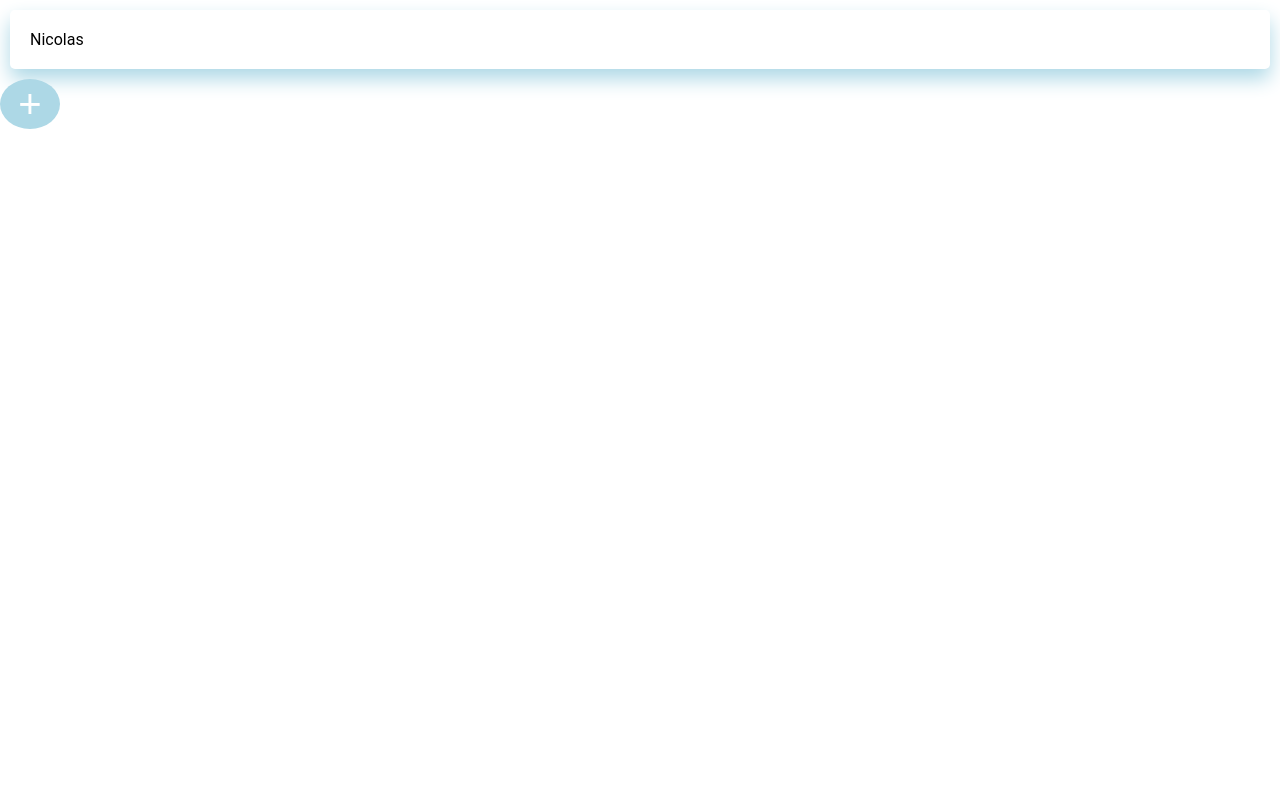
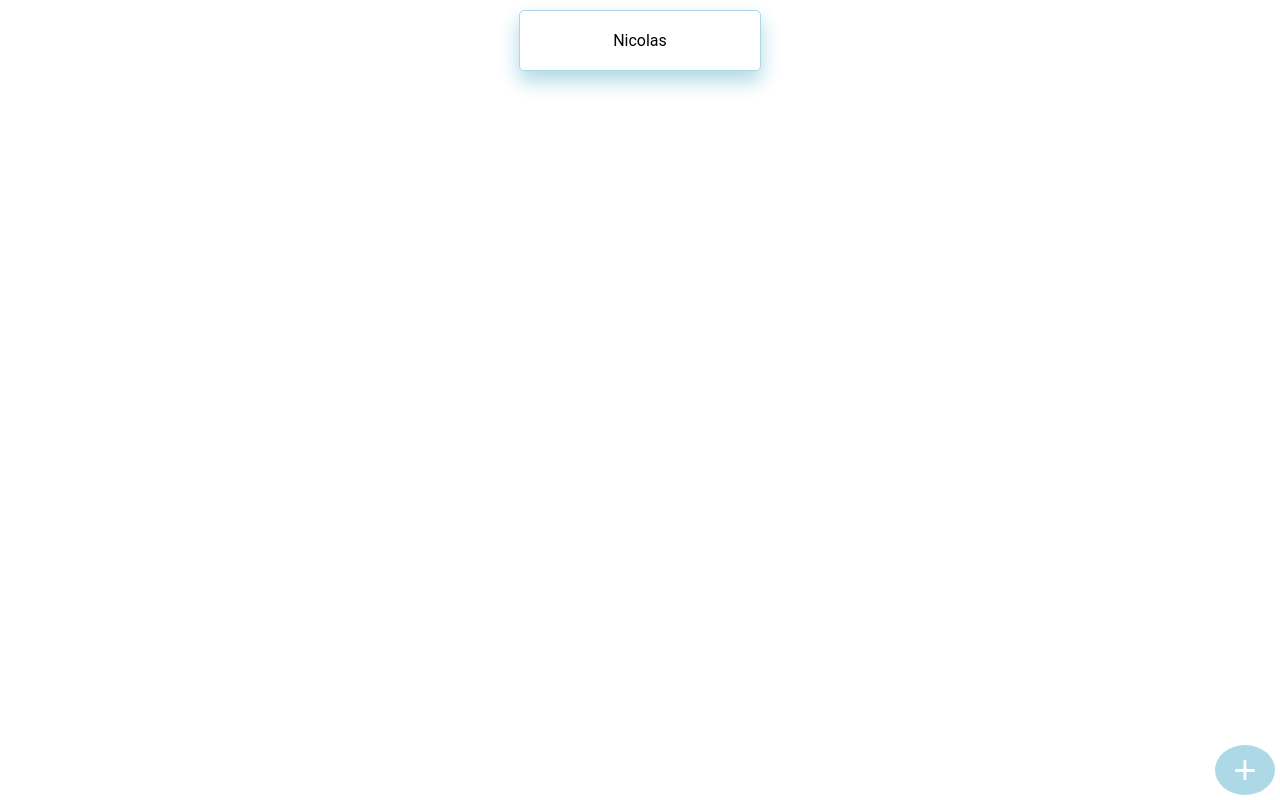
Before and after one commit to ncbecker/wuensch-dir-was, a React (Create React App) app: page / in a window 1280 px wide. Built offline with nearby package versions, Linux system fonts and the light colour scheme.

Commit message:
Create pages and add link via React Router

```diff
--- a/src/App.js
+++ b/src/App.js
@@ -1,7 +1,8 @@
 import { BrowserRouter as Router, Switch, Route, Link } from 'react-router-dom';
-import Button, { ButtonAdd } from './components/Button';
-import WishListItem from './components/WishListItem';
 import GlobalStyle from './GlobalStyle';
+import Add from './pages/Add';
+import Welcome from './pages/Welcome';
+import WishList from './pages/WishList';
 
 function App() {
   return (
@@ -9,13 +10,13 @@ function App() {
       <GlobalStyle />
       <Switch>
         <Route exact path="/">
-          <WishListItem title="Nicolas" />
-          <ButtonAdd text="+" />
+          <Welcome title="Nicolas" btntext="+" />
         </Route>
-        <Route exact path="/wishlistitem">
-          <Button>
-            <Link to="/wishlistitem">+</Link>
-          </Button>
+        <Route exact path="/add">
+          <Add />
+        </Route>
+        <Route exact path="/wishlist">
+          <WishList />
         </Route>
       </Switch>
     </Router>
--- a/src/components/Button.js
+++ b/src/components/Button.js
@@ -11,19 +11,19 @@ const Button = styled.button`
   width: 48px;
   height: 48px;
   cursor: pointer;
-  /* position: absolute;
+  position: absolute;
   bottom: 5px;
-  right: 5px; */
+  right: 5px;
 `;
 
 export default Button;
 
-export function ButtonAdd({ text }) {
-  return <Button>{text}</Button>;
+export function ButtonAdd({ btntext }) {
+  return <Button>{btntext}</Button>;
 }
 
 ButtonAdd.propTypes = {
-  text: PropTypes.string.isRequired,
+  btntext: PropTypes.string.isRequired,
 };
 
 // Button.propTypes = {
--- a/src/components/WishListItem.js
+++ b/src/components/WishListItem.js
@@ -4,6 +4,9 @@ import styled from 'styled-components/macro';
 const Container = styled.div`
   margin: 10px;
   padding: 20px;
+  border: 1px solid lightblue;
+  width: 200px;
+  text-align: center;
   border-radius: 5px;
   box-shadow: 0 10px 20px lightblue;
 `;
--- a/src/pages/Add.js
+++ b/src/pages/Add.js
@@ -0,0 +1,13 @@
+import React from 'react';
+import styled from 'styled-components/macro';
+
+const ContainerAdd = styled.div`
+  display: flex;
+  justify-content: center;
+`;
+
+function Add() {
+  return <ContainerAdd>Add page</ContainerAdd>;
+}
+
+export default Add;
--- a/src/pages/Welcome.js
+++ b/src/pages/Welcome.js
@@ -0,0 +1,46 @@
+import React from 'react';
+import styled from 'styled-components/macro';
+import PropTypes from 'prop-types';
+import { Link } from 'react-router-dom';
+import WishListItem from '../components/WishListItem';
+import { ButtonAdd } from '../components/Button';
+
+const ContainerWelcome = styled.div`
+  display: flex;
+  justify-content: center;
+  a {
+    color: black;
+    text-decoration: none;
+  }
+`;
+
+function Welcome({ title, btntext }) {
+  return (
+    <ContainerWelcome>
+      <Link to="/wishlist">
+        <WishListItem title={title} />
+      </Link>
+      <Link to="/add">
+        <ButtonAdd btntext={btntext} />
+      </Link>
+    </ContainerWelcome>
+  );
+}
+
+// const Welcome = ({ title, btntext }) => (
+//   <ContainerWelcome>
+//     <Link to="/wishlist">
+//       <WishListItem title={title} />
+//     </Link>
+//     <Link to="/add">
+//       <ButtonAdd btntext={btntext} />
+//     </Link>
+//   </ContainerWelcome>
+// );
+
+Welcome.propTypes = {
+  title: PropTypes.string.isRequired,
+  btntext: PropTypes.string.isRequired,
+};
+
+export default Welcome;
--- a/src/pages/WishList.js
+++ b/src/pages/WishList.js
@@ -0,0 +1,13 @@
+import React from 'react';
+import styled from 'styled-components/macro';
+
+const ContainerWishList = styled.div`
+  display: flex;
+  justify-content: center;
+`;
+
+function WishList() {
+  return <ContainerWishList>WishList page</ContainerWishList>;
+}
+
+export default WishList;
```
